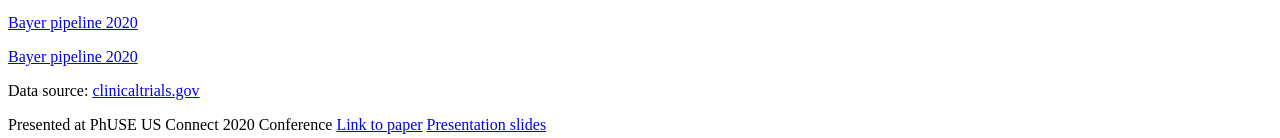
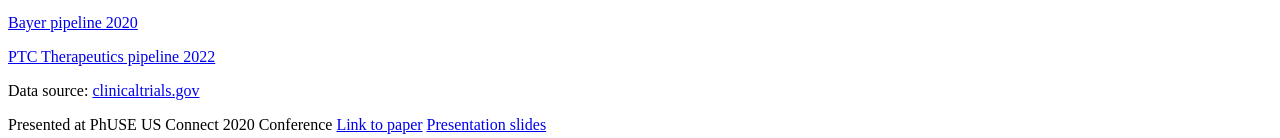
Before and after one commit to tanmaykhole208/Using-Sankey-Diagram-to-Analyze-Drug-Pipeline, a plain HTML site: page index.html in a window 1280 px wide. Shown: the part 211-349 px from the top of the page. Drawn offline with Linux system fonts and the light colour scheme.

Commit message:
Update index.html

```diff
--- a/index.html
+++ b/index.html
@@ -10,7 +10,7 @@
     <p><a href="https://tanmaykhole208.github.io/Using-Sankey-Diagram-to-Analyze-Drug-Pipeline/msd.html">Merck & Co. pipeline 2020</a></p>
     <p><a href="https://tanmaykhole208.github.io/Using-Sankey-Diagram-to-Analyze-Drug-Pipeline/AMG.html">Amgen pipeline 2020</a></p>
     <p><a href="https://tanmaykhole208.github.io/Using-Sankey-Diagram-to-Analyze-Drug-Pipeline/bayer.html">Bayer pipeline 2020</a></p>
-    <p><a href="https://tanmaykhole208.github.io/Using-Sankey-Diagram-to-Analyze-Drug-Pipeline/ptc.html">Bayer pipeline 2020</a></p>
+    <p><a href="https://tanmaykhole208.github.io/Using-Sankey-Diagram-to-Analyze-Drug-Pipeline/ptc.html">PTC Therapeutics pipeline 2022</a></p>
 
     <p>Data source: <a href="https://clinicaltrials.gov/">clinicaltrials.gov</a></p>
 
```
